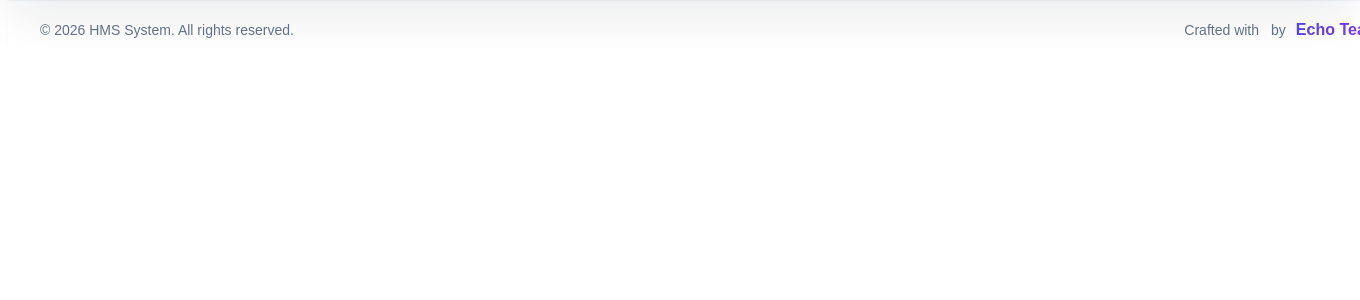
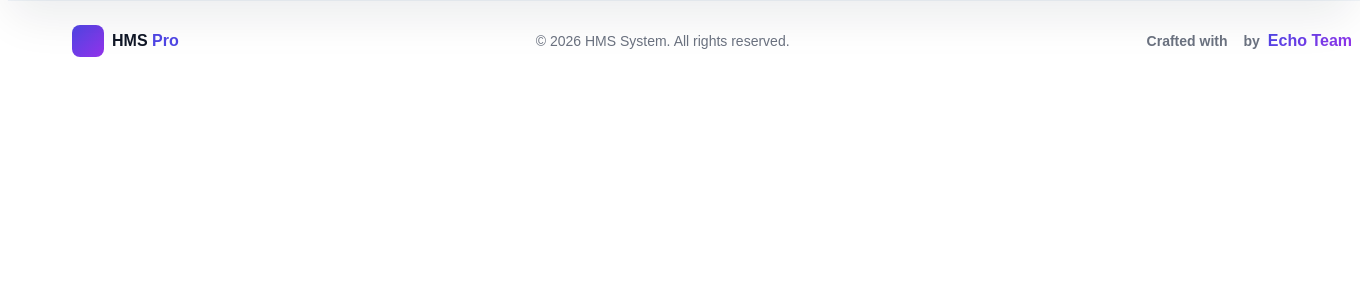
Before and after one commit to ZeyadR5/HMS_Graduation_project, a PHP site: page /includes/nav.php in a window 1360 px wide; the page is wider, and only the part inside the window is pictured. Shown: the part 90-390 px from the top of that part. Run offline with PHP 8.4, Linux system fonts and the light colour scheme; the visitor is signed in with stand-in values (Sample User, id 1); data that the repository does not hold is empty.

Commit message:
UI: Align global nav.php footer to match echo-team.php 3-column layout

```diff
--- a/includes/nav.php
+++ b/includes/nav.php
@@ -1126,15 +1126,27 @@ if (!defined('HMS_NAV_ASSETS')) {
 
         // Add Global Footer
         const footerHTML = `
-            <footer style="margin-top: auto; width: 100%; background: #ffffff; border-top: 1px solid #f1f5f9; padding: 1.25rem 2rem; display: flex; flex-direction: column; align-items: center; justify-content: space-between; font-family: 'Outfit', 'Tajawal', sans-serif; box-shadow: 0 -4px 6px -1px rgba(0, 0, 0, 0.02); z-index: 40; position: relative;" class="hms-global-footer">
-                <div style="display: flex; align-items: center; gap: 8px; color: #64748b; font-size: 0.875rem; font-weight: 500;">
-                    <span>&copy; ${new Date().getFullYear()} HMS System. All rights reserved.</span>
-                </div>
-                <div style="display: flex; align-items: center; gap: 6px; color: #64748b; font-size: 0.875rem; font-weight: 500; margin-top: 0.5rem;" class="footer-credits">
-                    Crafted with <i class="bi bi-heart-fill" style="color: #f43f5e; font-size: 1rem; animation: heartPulse 2s infinite;"></i> by
-                    <a href="/echo-team.php" style="background: linear-gradient(135deg, #4f46e5, #9333ea); -webkit-background-clip: text; -webkit-text-fill-color: transparent; font-weight: 800; text-decoration: none; font-size: 1rem; padding: 0 4px; transition: opacity 0.2s;" onmouseover="this.style.opacity='0.8'" onmouseout="this.style.opacity='1'">
-                        Echo Team
-                    </a>
+            <footer style="margin-top: auto; width: 100%; background: #ffffff; border-top: 1px solid #f1f5f9; padding: 1.5rem 2rem; font-family: 'Outfit', 'Tajawal', sans-serif; z-index: 40; position: relative;">
+                <div style="max-width: 80rem; margin: 0 auto; display: flex; flex-direction: column; align-items: center; justify-content: space-between; gap: 1rem;" class="hms-global-footer-inner">
+
+                    <div style="display: flex; align-items: center; gap: 0.5rem;">
+                        <div style="width: 2rem; height: 2rem; border-radius: 0.5rem; background: linear-gradient(to bottom right, #4f46e5, #9333ea); display: flex; align-items: center; justify-content: center; color: white; font-weight: bold; font-size: 0.875rem;">
+                            <i class="bi bi-hospital"></i>
+                        </div>
+                        <span style="font-weight: 700; color: #111827; font-size: 1rem;">HMS <span style="color: #4f46e5;">Pro</span></span>
+                    </div>
+
+                    <div style="color: #6b7280; font-weight: 500; font-size: 0.875rem; text-align: center;">
+                        &copy; ${new Date().getFullYear()} HMS System. All rights reserved.
+                    </div>
+
+                    <div style="display: flex; align-items: center; gap: 0.25rem; color: #6b7280; font-size: 0.875rem; font-weight: 700;">
+                        Crafted with <i class="bi bi-heart-fill" style="color: #f43f5e; font-size: 1rem; animation: heartPulse 2s infinite; margin: 0 0.25rem;"></i> by
+                        <a href="/echo-team.php" style="background: linear-gradient(135deg, #4f46e5, #9333ea); -webkit-background-clip: text; -webkit-text-fill-color: transparent; font-weight: 800; text-decoration: none; font-size: 1rem; margin-left: 0.25rem; transition: opacity 0.2s;" onmouseover="this.style.opacity='0.8'" onmouseout="this.style.opacity='1'">
+                            Echo Team
+                        </a>
+                    </div>
+
                 </div>
                 <style>
                     @keyframes heartPulse {
@@ -1142,8 +1154,7 @@ if (!defined('HMS_NAV_ASSETS')) {
                         50% { transform: scale(1.15); }
                     }
                     @media (min-width: 768px) {
-                        .hms-global-footer { flex-direction: row !important; }
-                        .footer-credits { margin-top: 0 !important; }
+                        .hms-global-footer-inner { flex-direction: row !important; gap: 0 !important; }
                     }
                 </style>
             </footer>
```
